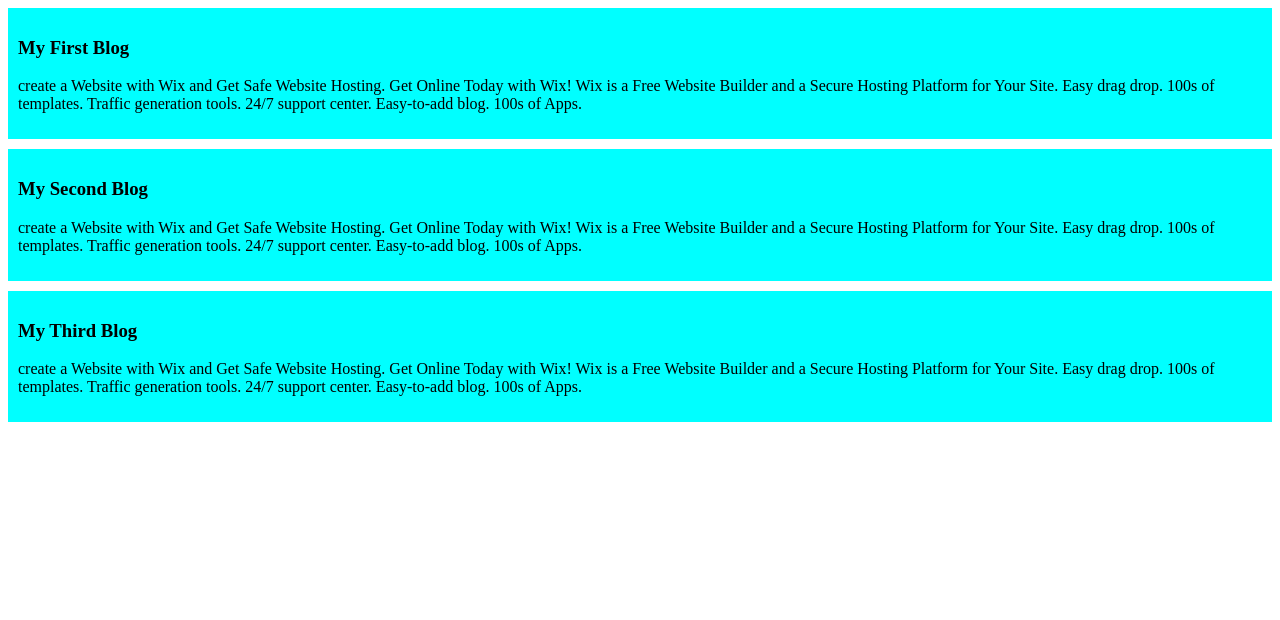
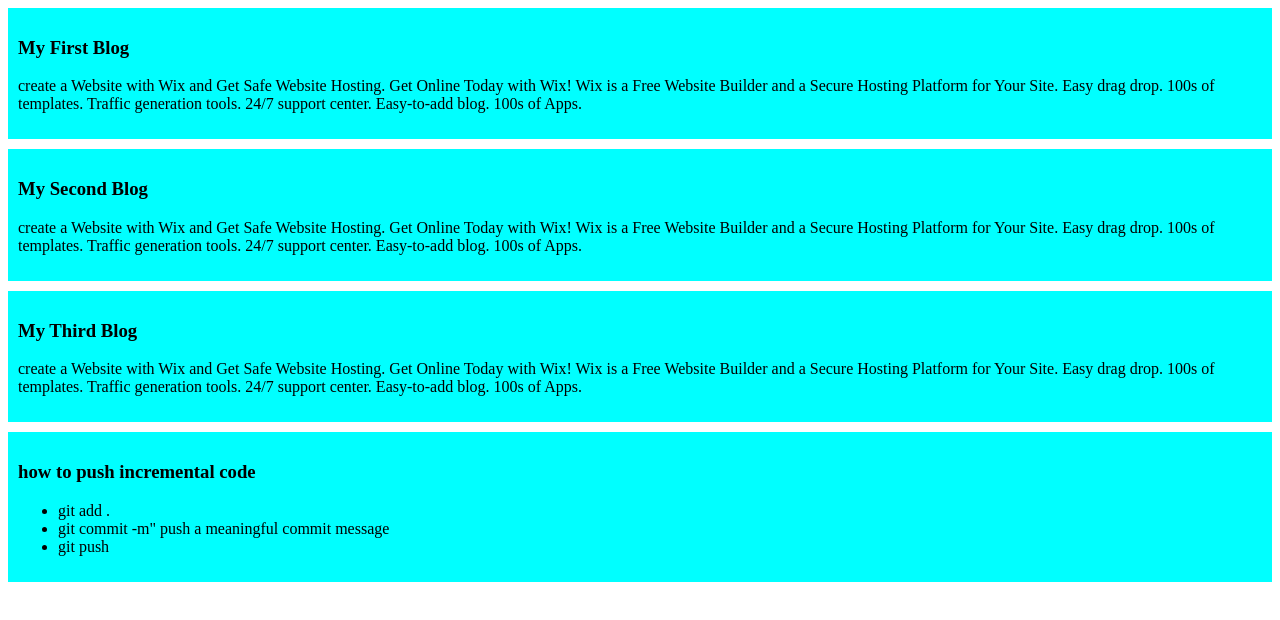
Before and after one commit to mdriadhasanrafi1211/my-new-website, a plain HTML site: page index.html in a window 1280 px wide. Drawn offline with Linux system fonts and the light colour scheme.

Commit message:
added a list to push commit

```diff
--- a/index.html
+++ b/index.html
@@ -12,6 +12,7 @@
     <P>create a Website with Wix and Get Safe Website Hosting. Get Online Today with Wix! Wix is a Free Website Builder and a Secure Hosting Platform for Your Site. Easy drag  drop. 100s of templates. Traffic generation tools. 24/7 support center. Easy-to-add blog. 100s of Apps.</p>
 
     </div>
+
     <div>
         <h3>My Second Blog</h3>
    <P>create a Website with Wix and Get Safe Website Hosting. Get Online Today with Wix! Wix is a Free Website Builder and a Secure Hosting Platform for Your Site. Easy drag  drop. 100s of templates. Traffic generation tools. 24/7 support center. Easy-to-add blog. 100s of Apps.</p>
@@ -22,6 +23,16 @@
 <P>create a Website with Wix and Get Safe Website Hosting. Get Online Today with Wix! Wix is a Free Website Builder and a Secure Hosting Platform for Your Site. Easy drag  drop. 100s of templates. Traffic generation tools. 24/7 support center. Easy-to-add blog. 100s of Apps.</p>
 
 </div>
+<div>
+    <h3>how to push incremental code </h3>
+    <ul>
+        <li>git add .</li>
+        <li>git commit -m" push a meaningful commit message </li>
+        <li>git push </li>
+
+
+    </ul>
+</div>
 
 
 
```
